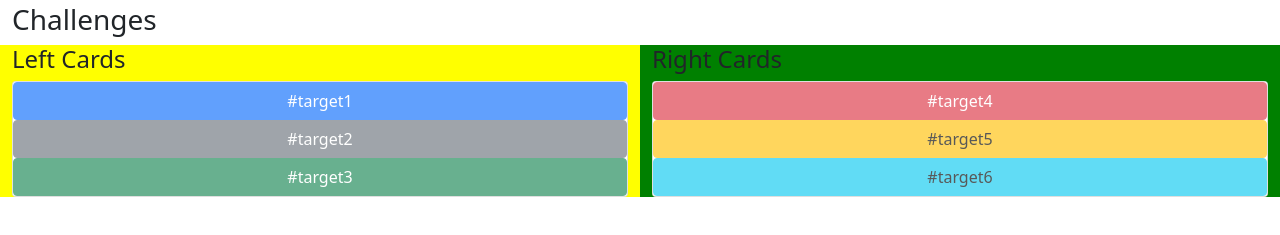
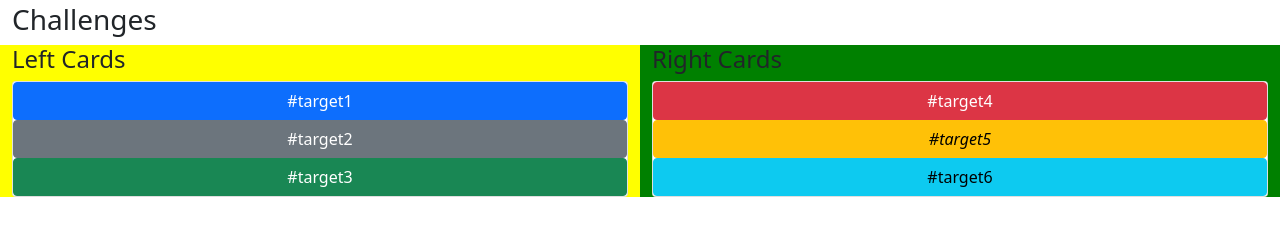
Before and after one commit to WD16-KodeGo-Batch/Jquery-Exercise, a plain HTML site: page index.html in a window 1280 px wide. Shown: the part 53-288 px from the top of the page. Drawn offline with nearby package versions, Linux system fonts and the light colour scheme.

Commit message:
use .html method in jquery so you can replace markup

```diff
--- a/index.html
+++ b/index.html
@@ -19,7 +19,8 @@
             // $(".card").addClass("animate__animated animate__shakeX");
             // $(".card").addClass("animate__animated animate__shakeY animate__delay-5s");
             // $("#target1").css("color", "yellow")
-            $("button").prop("disabled", true)
+            // $("button").prop("disabled", true)
+            $("#target5").html("<em>#target5</em>")
         });
     </script>
 </head>
```
